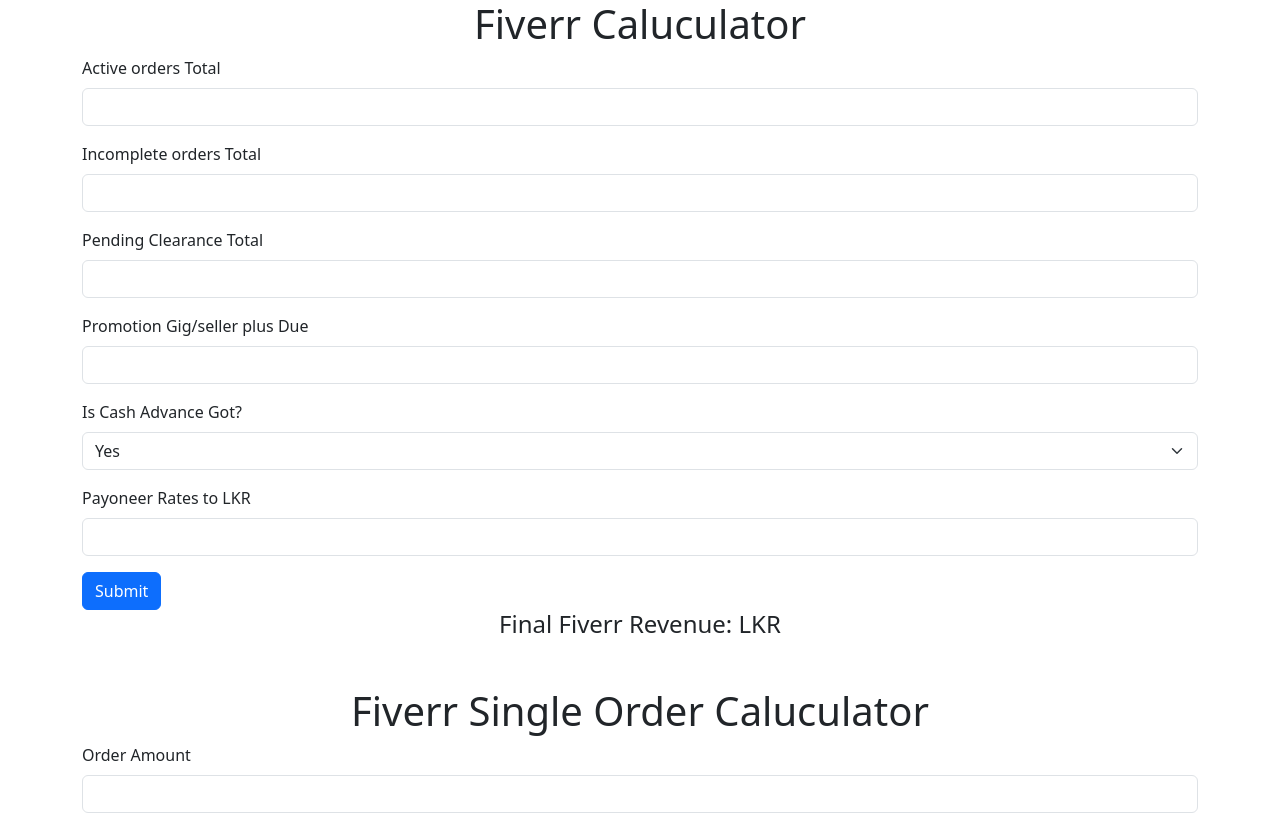
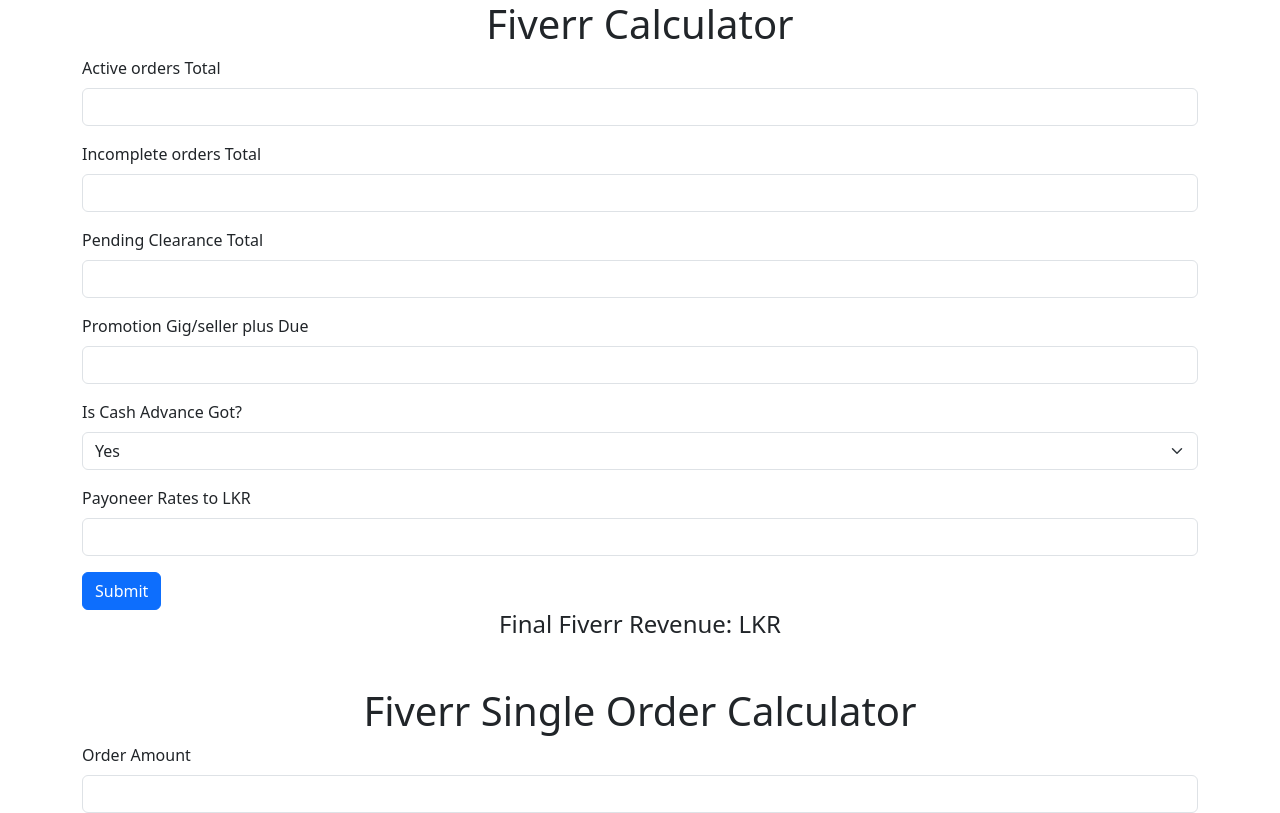
Before and after one commit to Kavishann/fiverr-cal, a plain HTML site: page index.html in a window 1280 px wide. Shown: the top 813 px of the page. Drawn offline with nearby package versions, Linux system fonts and the light colour scheme.

Commit message:
fixed typo

```diff
--- a/index.html
+++ b/index.html
@@ -4,13 +4,13 @@
     <meta charset="UTF-8">
     <meta name="viewport" content="width=device-width, initial-scale=1.0">
     <meta name="author" content="Tharusha Kavishan">
-    <title>Fiverr Caluculator</title>
+    <title>Fiverr Calculator</title>
     <link href="https://cdn.jsdelivr.net/npm/bootstrap@5.3.1/dist/css/bootstrap.min.css" rel="stylesheet"
      integrity="sha384-4bw+/aepP/YC94hEpVNVgiZdgIC5+VKNBQNGCHeKRQN+PtmoHDEXuppvnDJzQIu9" crossorigin="anonymous">
 </head>
 <body>
     <div class="container mb-5">
-        <h1 class="text-center">Fiverr Caluculator</h1>
+        <h1 class="text-center">Fiverr Calculator</h1>
         <div class="mb-3">
             <label for="active-orders" class="form-label">Active orders Total</label>
             <input type="number" class="form-control" id="active-orders" step="any">
@@ -42,7 +42,7 @@
         <h4 class="text-center">Final Fiverr Revenue: LKR <span id="final-fiverr-revenue"></span></h4>
     </div>
     <div class="container mt-5">
-        <h1 class="text-center">Fiverr Single Order Caluculator</h1>
+        <h1 class="text-center">Fiverr Single Order Calculator</h1>
         <div class="mb-3">
             <label for="order-amount" class="form-label">Order Amount</label>
             <input type="number" class="form-control" id="order-amount" step="any">
```
